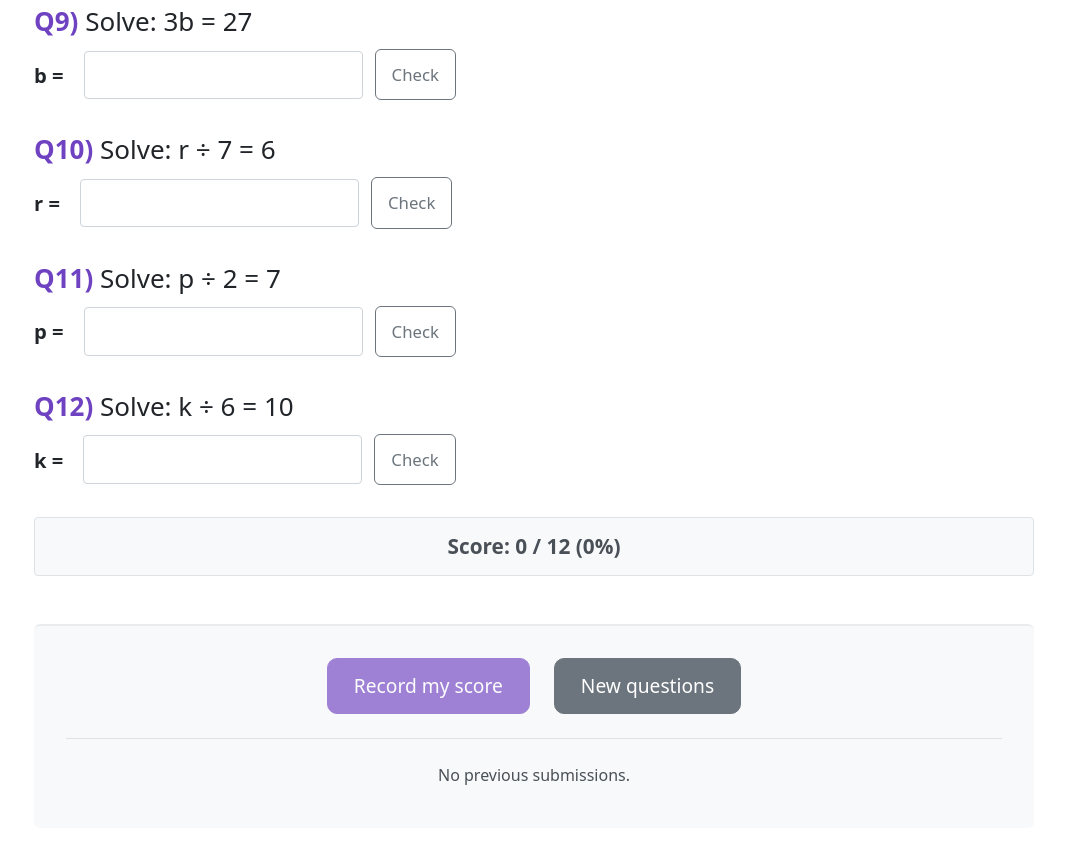
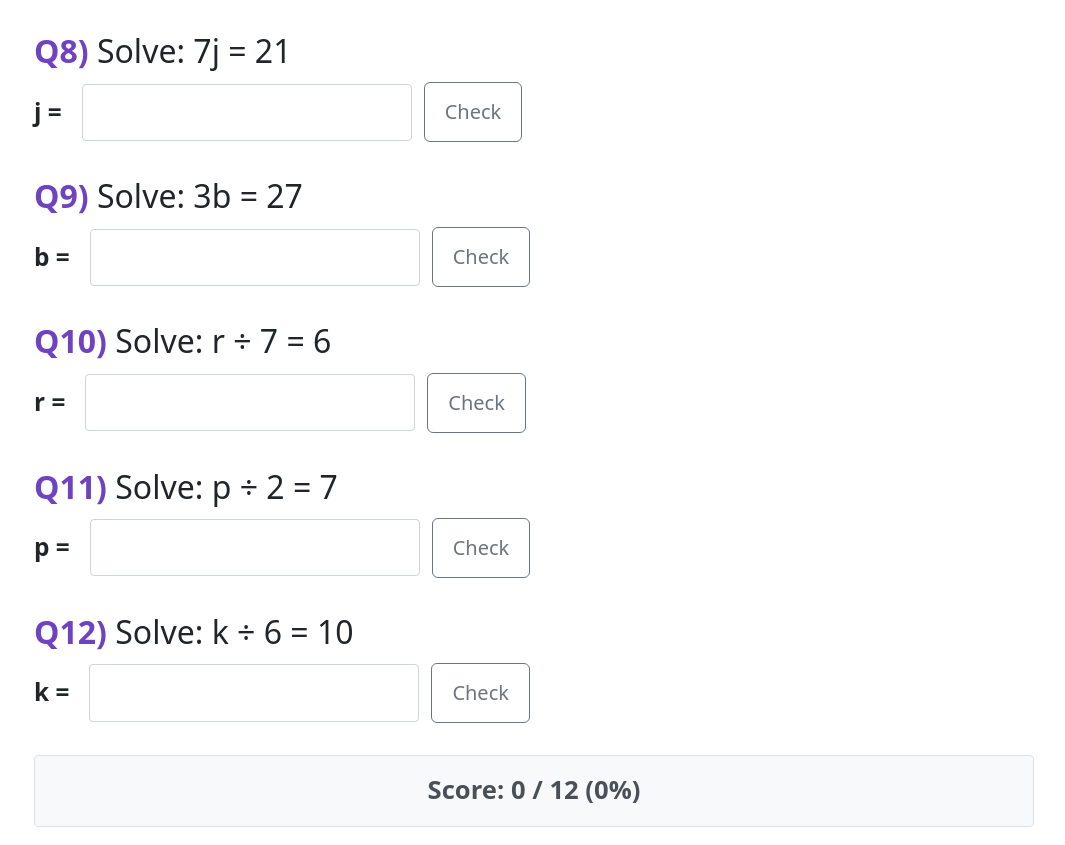
Before and after one commit to linnington/esheets-assets, a plain HTML site: page sheets_to_convert/solving one step.html in a window 1280 px wide. Shown: the part 1255-2100 px from the top of the page, without its empty margins (106-1171 px from the left). Drawn offline with Linux system fonts and the light colour scheme.

Commit message:
20% bigger

```diff
--- a/v5/esheets.css
+++ b/v5/esheets.css
@@ -12,7 +12,7 @@
   font-family: system-ui, -apple-system, sans-serif;
   line-height: 1.6;
   color: #212529;
-  font-size: 1.3rem;
+  font-size: 1.6rem;
   /* Increased base size for readability */
   width: 100%;
   max-width: 1000px;
@@ -28,12 +28,12 @@
 .esheets-worksheet [data-esheets-score] {
   font-weight: 600;
   color: #495057;
-  font-size: 1.3rem;
+  font-size: 1.6rem;
   /* Consistent with base or slightly larger if needed, but 1.3rem is already large */
 }
 
 .esheets-worksheet .esheets-scorebar {
-  padding: 0.75rem 1.25rem;
+  padding: 0.9rem 1.5rem;
   background-color: #f8f9fa;
   border: 1px solid #dee2e6;
   border-radius: 4px;
@@ -106,9 +106,9 @@
 .esheets-worksheet #submissionBar [role="button"],
 .esheets-worksheet #submissionBar input[type="button"],
 .esheets-worksheet #submissionBar input[type="submit"] {
-  font-size: 1.2rem !important;
-  padding: 16px 26px !important;
-  min-height: 52px !important;
+  font-size: 1.5rem !important;
+  padding: 19px 31px !important;
+  min-height: 62px !important;
   border-radius: 10px !important;
   line-height: 1.1 !important;
 }
@@ -118,9 +118,9 @@
 .esheets-worksheet button,
 .esheets-worksheet .es-btn,
 .esheets-worksheet .esheets-btn {
-  font-size: 1.05rem !important;
-  padding: 12px 16px !important;
-  min-height: 46px !important;
+  font-size: 1.25rem !important;
+  padding: 14px 20px !important;
+  min-height: 55px !important;
   border-radius: 6px;
   line-height: 1.5;
 }
@@ -131,18 +131,18 @@
 .esheets-worksheet .es-q-row .es-btn,
 .esheets-worksheet .es-question-actions button,
 .esheets-worksheet .answer-row button.es-btn {
-  font-size: 1.05rem !important;
-  padding: 12px 16px !important;
-  min-height: 46px !important;
+  font-size: 1.25rem !important;
+  padding: 14px 20px !important;
+  min-height: 55px !important;
   /* Match Input Height */
   border-radius: 6px;
 }
 
 /* Small Variant - Explicit Override if needed for truly tiny buttons elsewhere */
 .esheets-worksheet .es-btn-small {
-  padding: 8px 12px !important;
-  font-size: 1rem !important;
-  min-height: 38px !important;
+  padding: 10px 14px !important;
+  font-size: 1.2rem !important;
+  min-height: 46px !important;
 }
 
 /* Base Hover */
@@ -223,13 +223,13 @@
 .esheets-worksheet .esheets-confirm-ui p {
   margin: 0 0 1.5rem 0;
   font-weight: 500;
-  font-size: 1.1rem;
+  font-size: 1.3rem;
 }
 
 /* --- Submission Summary --- */
 .esheets-worksheet .esheets-summary {
   margin-top: 1.5rem;
-  font-size: 1rem;
+  font-size: 1.2rem;
   color: #495057;
   border-top: 1px solid #dee2e6;
   padding-top: 1rem;
@@ -305,7 +305,7 @@
   /* Standard gap */
   margin-bottom: 2rem;
   margin-top: 10px;
-  font-size: 1.2rem;
+  font-size: 1.45rem;
   /* Larger row text */
 }
 
@@ -318,8 +318,8 @@
 .esheets-worksheet input[type="text"],
 .esheets-worksheet input[type="number"] {
   display: inline-block;
-  padding: 10px 12px !important;
-  font-size: 1.1rem !important;
+  padding: 12px 14px !important;
+  font-size: 1.3rem !important;
   font-family: inherit;
   line-height: 1.5;
   color: #495057;
@@ -329,7 +329,7 @@
   border-radius: 4px;
   transition: border-color 0.15s ease-in-out, box-shadow 0.15s ease-in-out;
   min-width: 5em;
-  min-height: 46px !important;
+  min-height: 55px !important;
   /* iPad friendly touch target */
 }
 
@@ -389,7 +389,7 @@
 .esheets-worksheet .es-feedback {
   margin-left: 0.75rem;
   font-weight: 500;
-  font-size: 1rem;
+  font-size: 1.2rem;
 }
 
 .esheets-worksheet .es-muted {
```
